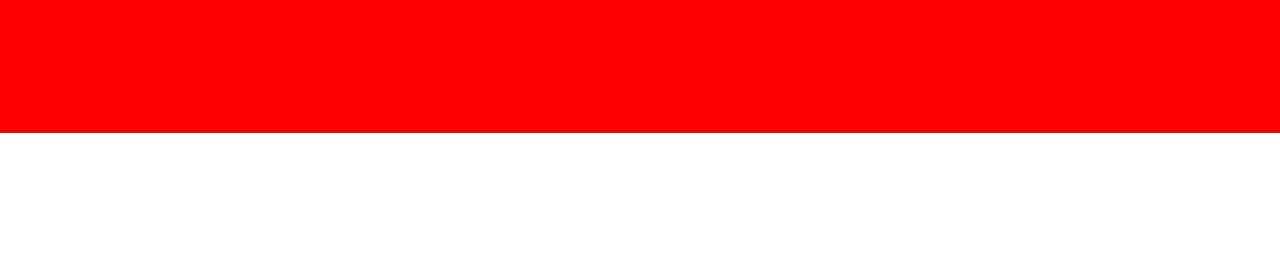
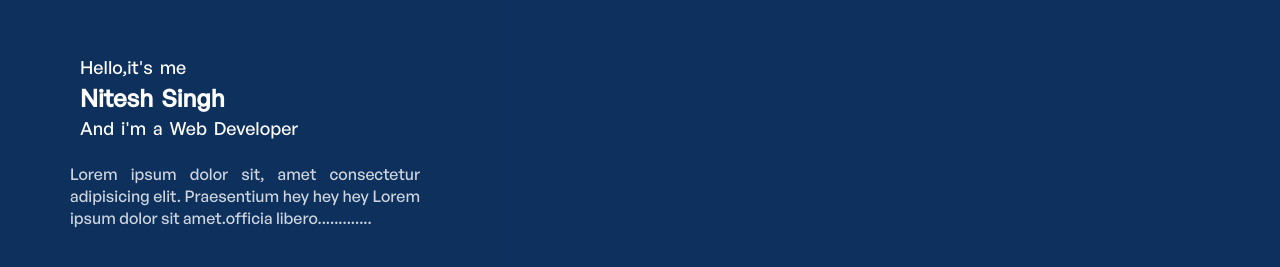
Before and after one commit to Nitesh-Singh-09/Portfolio, a plain HTML site: page index.html in a window 1280 px wide. Shown: the part 67-334 px from the top of the page. Drawn offline with Linux system fonts and the light colour scheme.

Commit message:
Home section modify

```diff
--- a/index.html
+++ b/index.html
@@ -26,7 +26,20 @@
         <!-- Content inside navigation bar END. -->
       </div>
       <!-- Navigation bar END. -->
-      <div id="Home"></div>
+      <!-- Home Section Start -->
+      <div id="Home">
+        <div id="homeContent">
+          <h2 id="heading">Hello,it's me</h2>
+          <h2>Nitesh Singh</h2>
+          <h2 id="heading">And i'm a Web Developer</h2>
+          <p id="para">
+            Lorem ipsum dolor sit, amet consectetur adipisicing elit.
+            Praesentium hey hey hey Lorem ipsum dolor sit amet.officia
+            libero.............
+          </p>
+        </div>
+      </div>
+      <!-- Home Section End -->
     </div>
   </body>
 </html>
--- a/style.css
+++ b/style.css
@@ -10,6 +10,7 @@
   padding: 0;
   margin: 0;
   box-sizing: border-box;
+  font-family: GeneralSans-Medium;
 }
 html,
 body {
@@ -31,7 +32,6 @@ body {
   display: flex;
   justify-content: space-between;
   z-index: 100;
-  font-family: GeneralSans-Medium;
 }
 #navigationBar #nav {
   padding: 1vw 1vw;
@@ -56,7 +56,28 @@ body {
   color: #0ef;
 }
 #Home {
+  height: 100vh;
   width: 100%;
-  height: 200px;
-  background-color: red;
+  background-color: #022656f3;
+  position: absolute;
 }
+#homeContent {
+  color: white;
+  margin-top: 120px;
+  margin-left: 70px;
+}
+#homeContent #para {
+  margin-top: 20px;
+  width: 350px;
+  text-align: justify;
+  opacity: 0.8;
+}
+#homeContent h2 {
+  word-spacing: 3px;
+  padding: 10px;
+  line-height: 0.5;
+}
+#homeContent #heading {
+  font-size: 18px;
+  font-weight: 300;
+}
```
